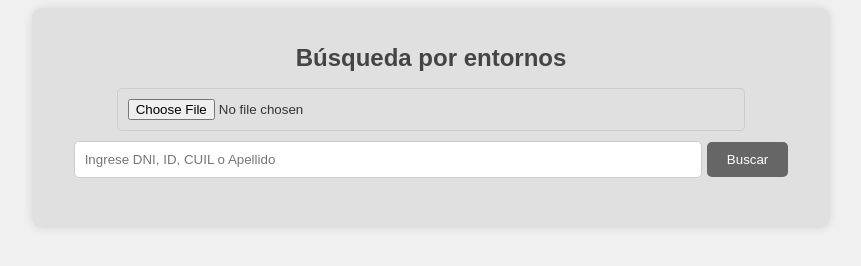
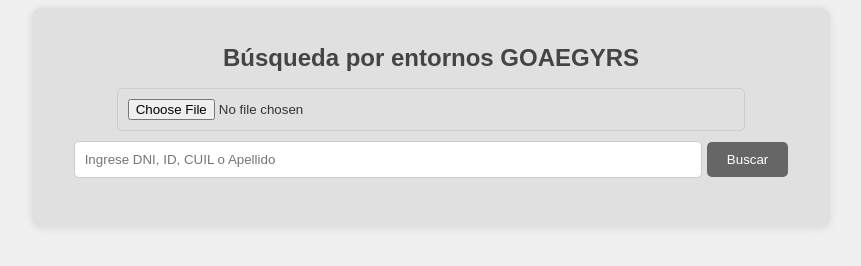
Before and after one commit to LuchoLatella/Control_entorno, a plain HTML site: page index.html in a window 1280 px wide. Shown: the whole page, without its empty margins (209-1070 px from the left). Drawn offline with Linux system fonts and the light colour scheme.

```diff
--- a/index.html
+++ b/index.html
@@ -8,7 +8,7 @@
 </head>
 <body>
     <div class="container">
-        <h1>Búsqueda por entornos</h1>
+        <h1>Búsqueda por entornos GOAEGYRS</h1>
         <input type="file" id="fileInput" />
         <input type="text" id="searchInput" placeholder="Ingrese DNI, ID, CUIL o Apellido">
         <button id="searchButton">Buscar</button>
```
